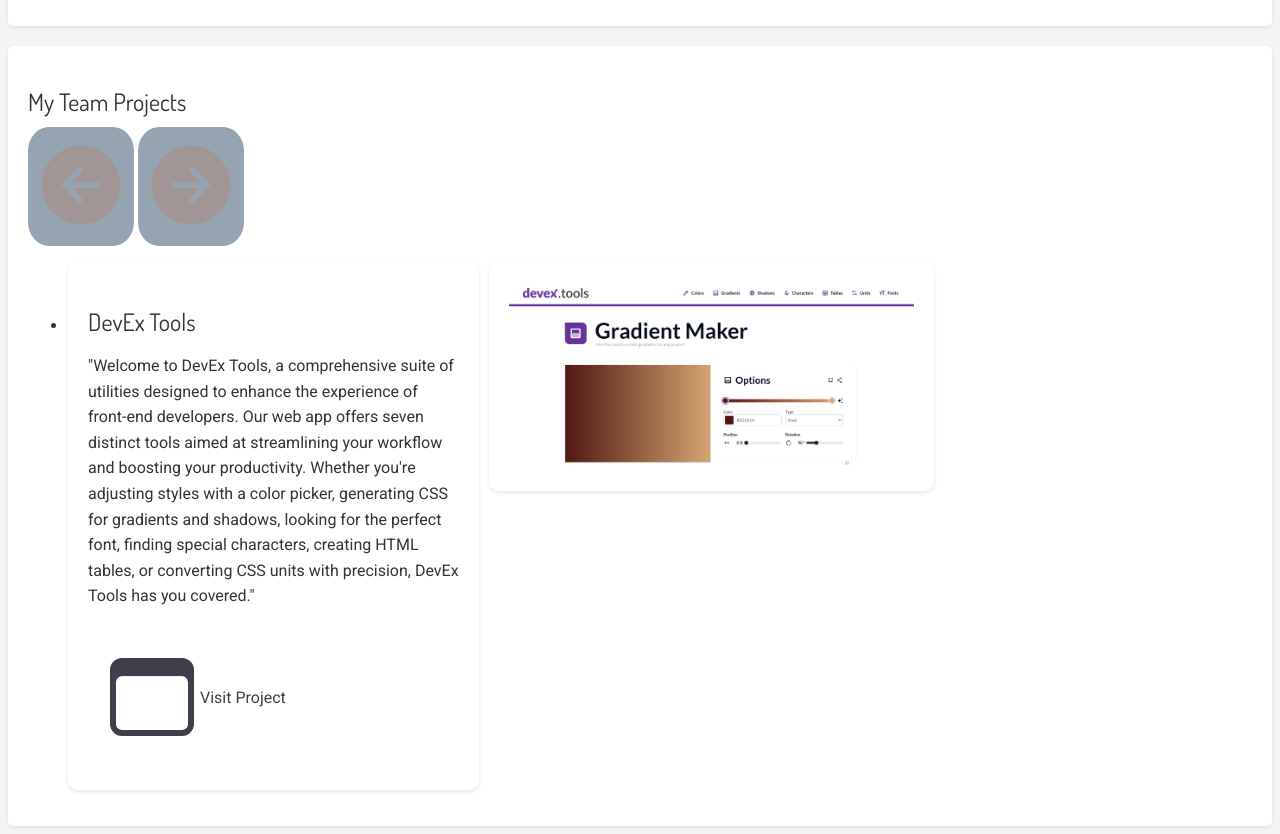
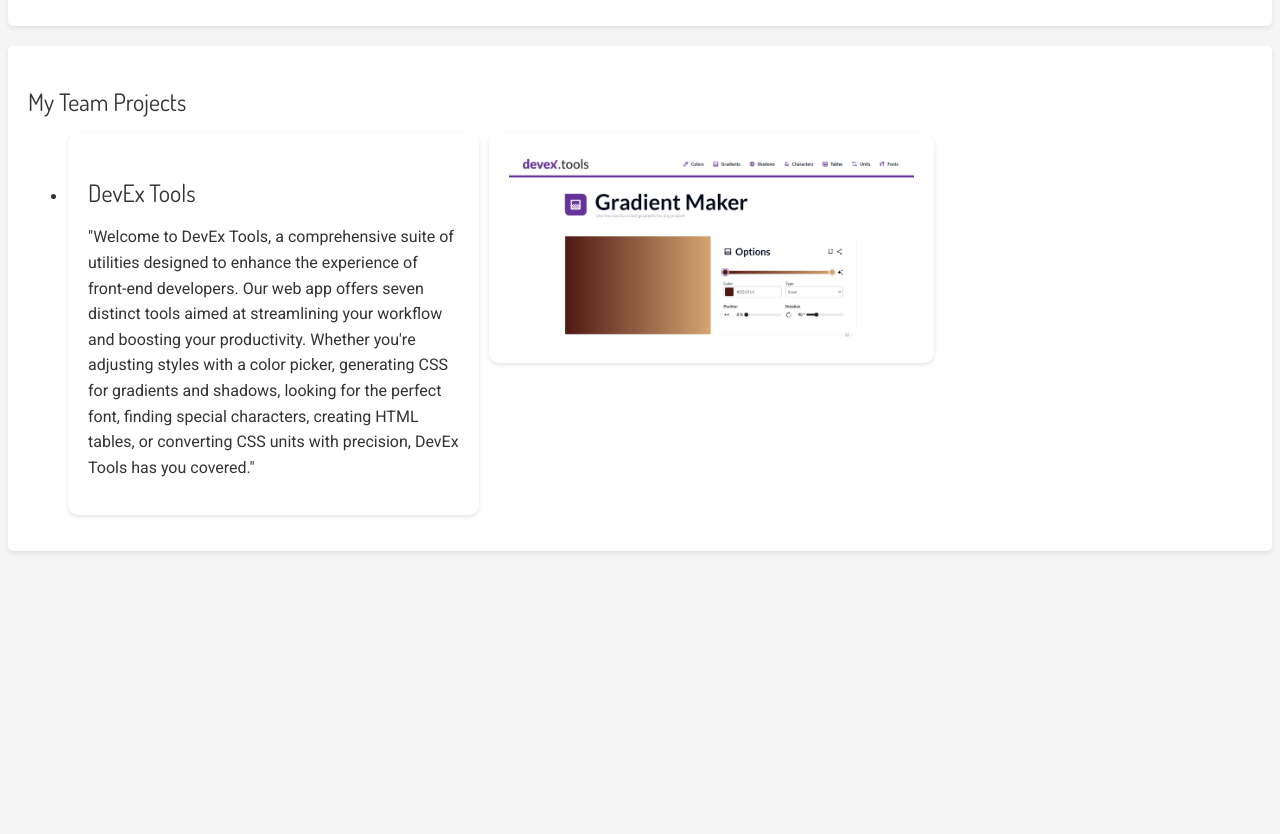
Before and after one commit to olegklyufinskyy/portfolio-resume-2, a website: page index.html in a window 1280 px wide. Shown: the part 1560-2394 px from the top of the page. After the commit the page ends 2119 px from the top, so only its background shows below. Drawn offline with nearby package versions, Linux system fonts and the light colour scheme.

Commit message:
delete visit my project buttom

```diff
--- a/index.html
+++ b/index.html
@@ -156,30 +156,24 @@
           <div class="scroll">
             <h2>My Team Projects</h2>
             <div class="carousel-nav">
-              <button
-                class="carousel-nav-button prev"
-                data-carousel-button="prev"
-                aria-label="Previous project"
-              >
-                <ion-icon name="arrow-back-circle"></ion-icon>
-              </button>
-              <button
-                class="carousel-nav-button next"
-                data-carousel-button="next"
-                aria-label="Next project"
-              >
-                <ion-icon name="arrow-forward-circle"></ion-icon>
-              </button>
+              <!-- Carousel navigation buttons -->
             </div>
             <div class="carousel" data-carousel>
               <ul class="projects-list" data-slides>
                 <li class="project-item">
                   <h3>DevEx Tools</h3>
 
-                  <img
-                    src="./assets/png/DevExTools.png"
-                    alt="DevEx Tools Screenshot"
-                  />
+                  <!-- Wrap the image with an anchor tag -->
+                  <a
+                    href="https://devex.tools/colors?color=57f4aa"
+                    target="_blank"
+                    rel="noopener noreferrer"
+                  >
+                    <img
+                      src="./assets/png/DevExTools.png"
+                      alt="DevEx Tools Screenshot"
+                    />
+                  </a>
 
                   <p>
                     "Welcome to DevEx Tools, a comprehensive suite of utilities
@@ -192,13 +186,6 @@
                     tables, or converting CSS units with precision, DevEx Tools
                     has you covered."
                   </p>
-                  <a href="https://devex.tools/colors?color=57f4aa" class="navigation-site-item"
-                  target="_blank"
-                  rel="noopener noreferrer"
-                  ><ion-icon name="browsers-outline"></ion-icon>
-                  <p class="small">Visit Project </p>
-                  </a
-                  >
                 </li>
               </ul>
             </div>
```
